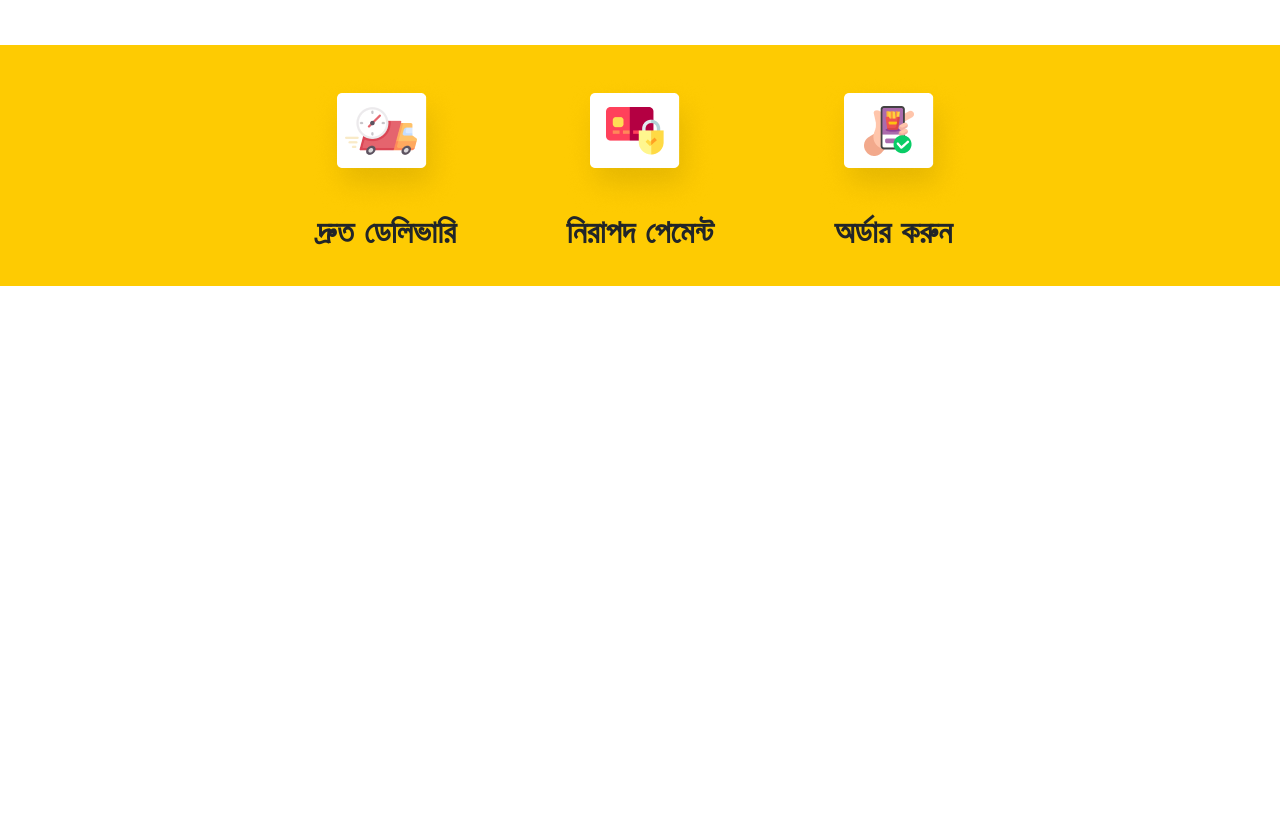
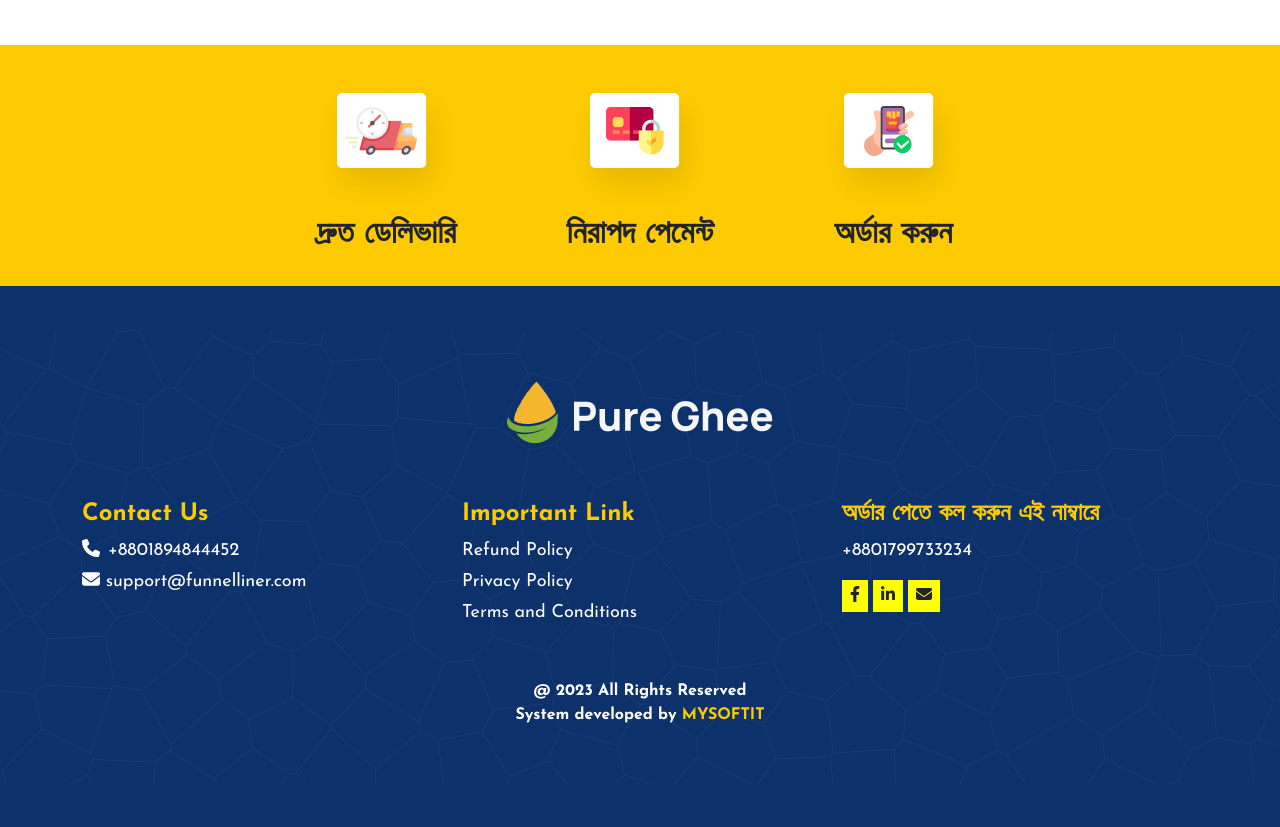
Before and after one commit to Sahabuddin2494/landing_page3, a plain HTML site: page index.html in a window 1280 px wide. Shown: the part 3996-4823 px from the top of the page. Before the commit the page ends 4282 px from the top, so only its background shows below. Drawn offline with nearby package versions, Linux system fonts and the light colour scheme.

Commit message:
landing3 end

```diff
--- a/assets/css/style.css
+++ b/assets/css/style.css
@@ -307,3 +307,47 @@ background-color:#FECB02;
     font-weight: bold;
 }
 /* landing3_important_section_end */
+/* footer_section_start */
+.landing_footer_section{
+background-image: url("../images/Vector2.png");
+background-color: #0D326B;
+background-repeat: no-repeat;
+background-position: center;
+background-size: auto;
+}
+.landing_footer_logo{
+ text-align: center;
+}
+.landing_footer_details_one{
+
+}
+.landing_footer_details_one h4{
+    color: #FECB02;
+    font-weight: bold;
+}
+.landing_footer_details_one p{
+    color: white;
+    font-size: 18px;
+    margin-bottom: 4px;
+}
+
+.landing_footer_details_one_icon{
+
+}
+.landing_footer_details_one_icon span{
+    background-color:yellow;
+}
+.copy_right_section_start{
+ text-align: center;
+}
+.copy_right_section_start h5{
+ color: white;
+ font-weight: bold;
+ margin-bottom: 5px;
+ font-size: 16px;
+}
+.copy_right_section_start h5 a{
+    color: #fecb02;
+    text-decoration: none;
+   }
+/* footer_section_end */
--- a/index.html
+++ b/index.html
@@ -365,6 +365,60 @@
         </div>
     </section>
     <!-- landing3_important_section_end -->
+    <!-- footer_section_start -->
+    <footer class="landing_footer_section py-5">
+        <div class="container">
+            <div class="row">
+                <div class="col-lg-12">
+                    <div class="landing_footer_logo py-5">
+                        <img src="assets/images/logo.webp" alt="flogo" class="img-fluid">
+                    </div>
+                </div>
+            </div>
+            <!-- title_end -->
+            <div class="row">
+                <div class="col-lg-4 col-md-6">
+                    <div class="landing_footer_details_one my-2">
+                        <h4>Contact Us</h4>
+                        <p> <span><i class="fa-solid fa-phone pe-2"></i></span>+8801894844452</p>
+                        <p> <span><i class="fa-solid fa-envelope"></i></span> support@funnelliner.com</p>
+                    </div>
+                </div>
+                <!-- one_end -->
+                <div class="col-lg-4 col-md-6">
+                    <div class="landing_footer_details_one my-2">
+                        <h4>Important Link</h4>
+                        <p>Refund Policy</p>
+                        <p>Privacy Policy</p>
+                        <p>Terms and Conditions</p>
+                    </div>
+                </div>
+                <!-- one_end -->
+                <div class="col-lg-4 col-md-6">
+                    <div class="landing_footer_details_one my-2">
+                        <h4>অর্ডার পেতে কল করুন এই নাম্বারে</h4>
+                        <p>+8801799733234</p>
+
+                        <div class="landing_footer_details_one_icon py-3">
+                            <span class="p-2"><i class="fa-brands fa-facebook-f"></i></span>
+                            <span class="p-2"><i class="fa-brands fa-linkedin-in"></i></span>
+                            <span class="p-2"><i class="fa-solid fa-envelope"></i></span>
+                        </div>
+                    </div>
+                </div>
+                <!-- one_end -->
+            </div>
+            <div class="row">
+                <div class="col-lg-12">
+                     <div class="copy_right_section_start py-5">
+                        <h5>@ 2023 All Rights Reserved</h5>
+                        <h5>System developed by <a href=""> MYSOFTIT</a></h5>
+                     </div>
+                </div>
+            </div>
+        </div>
+    </footer>
+    <!-- footer_section_end -->
     <script src="https://cdn.jsdelivr.net/npm/bootstrap@5.3.0-alpha1/dist/js/bootstrap.bundle.min.js"></script>
     <script src="https://cdnjs.cloudflare.com/ajax/libs/font-awesome/6.3.0/js/all.min.js" ></script>
     <script src="assets/js/wow.min.js"></script>
```
Also changed, not shown: assets/images/Vector2.png (added).
